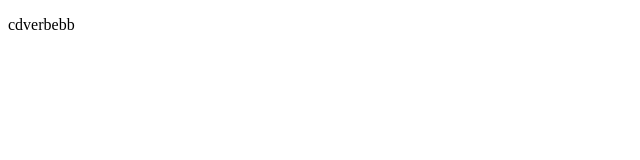
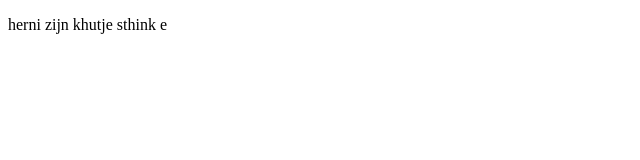
Before and after one commit to jeroenvervaeck/1718-NMD1, a plain HTML site: page index.html in a window 1280 px wide. Shown: the whole page, without its empty margins (0-640 px from the left). Drawn offline with Linux system fonts and the light colour scheme.

Commit message:
Update index.html

```diff
--- a/index.html
+++ b/index.html
@@ -7,6 +7,6 @@
     <title>Document</title>
 </head>
 <body>
-    <p>cdverbebb</p>
+    <p>herni zijn khutje sthink e</p>
 </body>
 </html>
```
